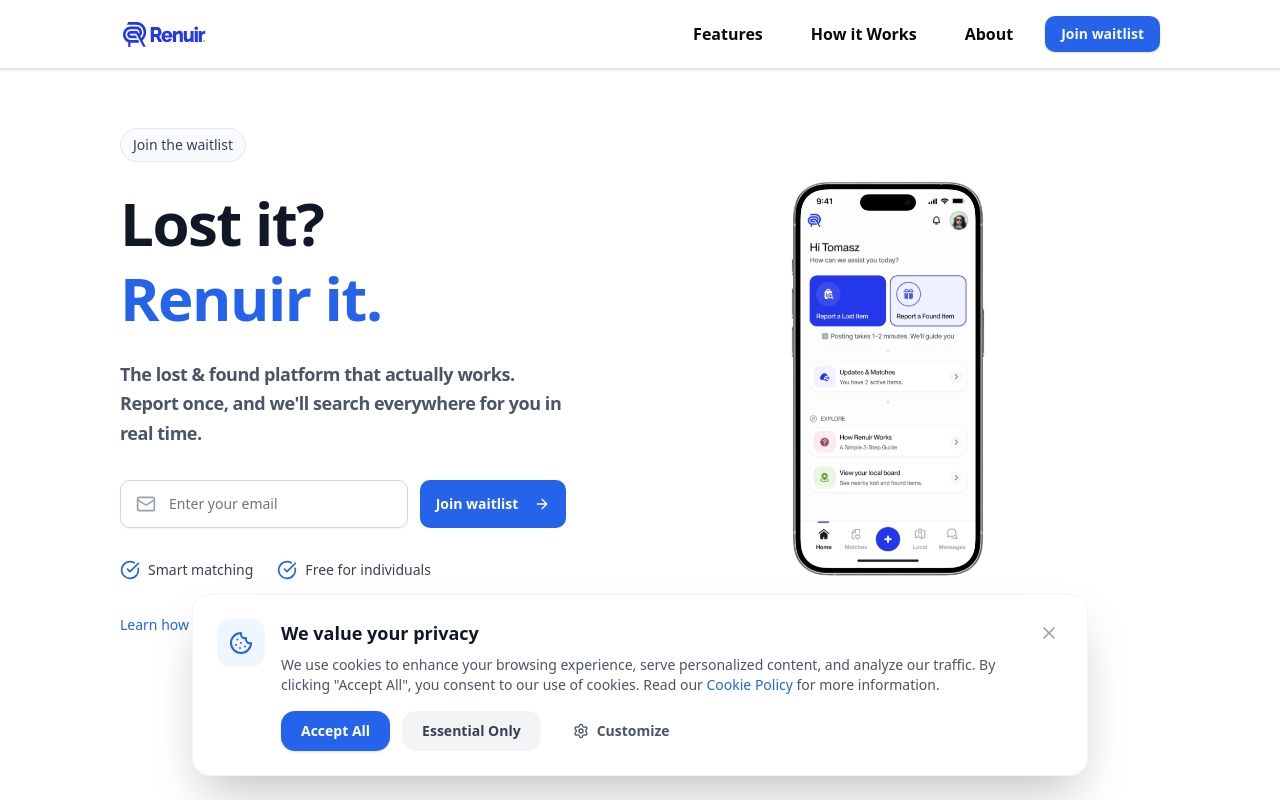
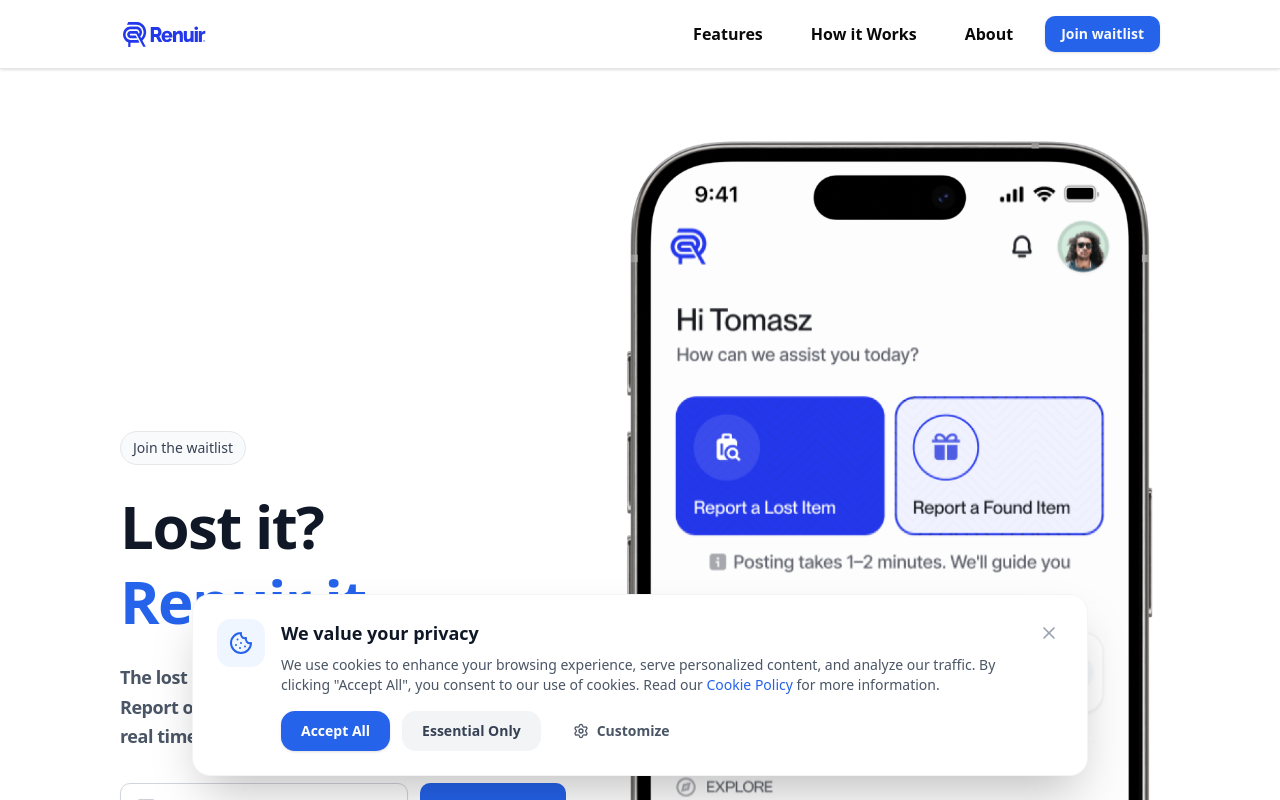
Before and after one commit to opemati90/renuir-website-redesign, a Next.js app: page / in a window 1280 px wide. Shown: the top 800 px of the page. Built offline with nearby package versions, Linux system fonts and the light colour scheme.

Commit message:
Fix hero image aspect ratio to match actual image dimensions (1564x3195)

```diff
--- a/components/home/HomeHero.tsx
+++ b/components/home/HomeHero.tsx
@@ -186,7 +186,7 @@
               src="/images/Hero-img.png"
               alt="Renuir platform illustration"
               className="w-full h-auto object-contain max-w-full"
-              style={{ aspectRatio: '4578/3433' }}
+              style={{ aspectRatio: '1564/3195' }}
             />
           </motion.div>
         </div>
```
